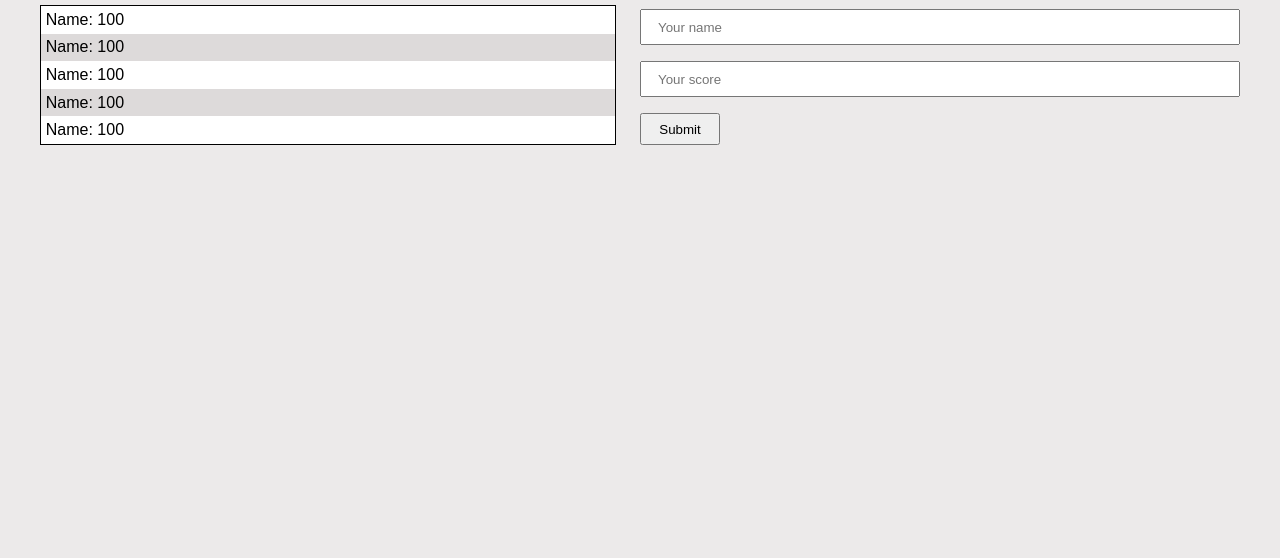
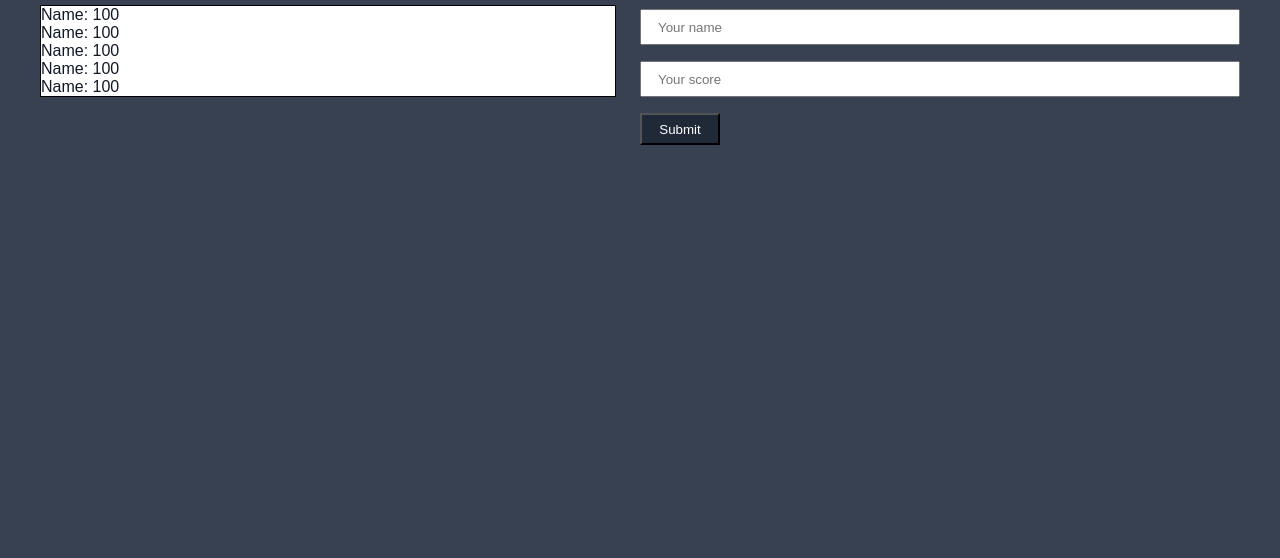
Before and after one commit to ahzamir/Leaderboard, a website built with webpack: page src/index.html in a window 1280 px wide. Shown: the part 242-800 px from the top of the page. Built offline with nearby package versions, Linux system fonts and the light colour scheme.

Commit message:
addsome styles for the body and button

```diff
--- a/src/style.css
+++ b/src/style.css
@@ -9,8 +9,8 @@ body {
   display: flex;
   flex-direction: column;
   min-height: 100vh;
-  background-color: rgb(236, 234, 234);
-  color: black;
+  background-color: #374151;
+  color: white;
   padding: 2.5rem;
 }
 
@@ -39,6 +39,14 @@ h2 {
 button {
   width: 5rem;
   height: 2rem;
+  background-color: #1f2937;
+  color: white;
+  border-radius: 1px;
+}
+
+button:hover {
+  cursor: pointer;
+  background-color: #111827;
 }
 
 input {
@@ -51,16 +59,18 @@ input {
 .scores {
   border: 1px solid black;
   background-color: white;
+  color: #111827;
   width: 100%;
   margin-top: 1rem;
 }
 
-.scores p {
-  padding: 0.3rem;
+.scores div {
+  padding: 0.5rem;
 }
 
-.score1 {
-  background-color: rgb(221, 218, 218);
+.scores div:nth-child(odd) {
+  background-color: #2b333f;
+  color: white;
 }
 
 .add-scores-part h2 {
```
